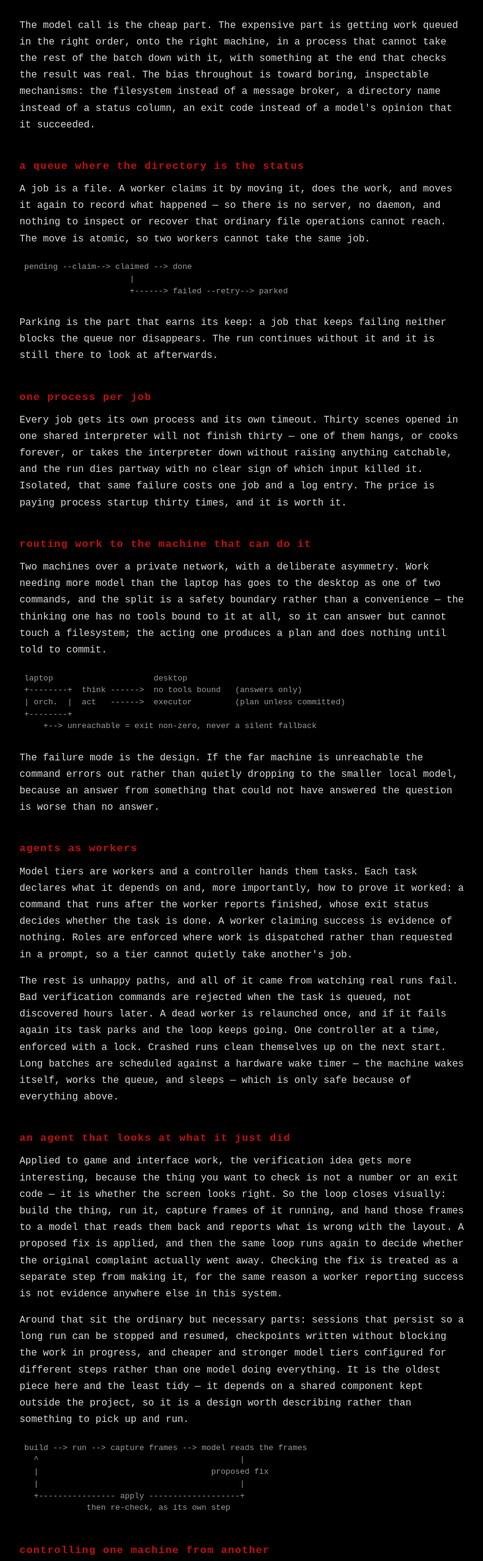
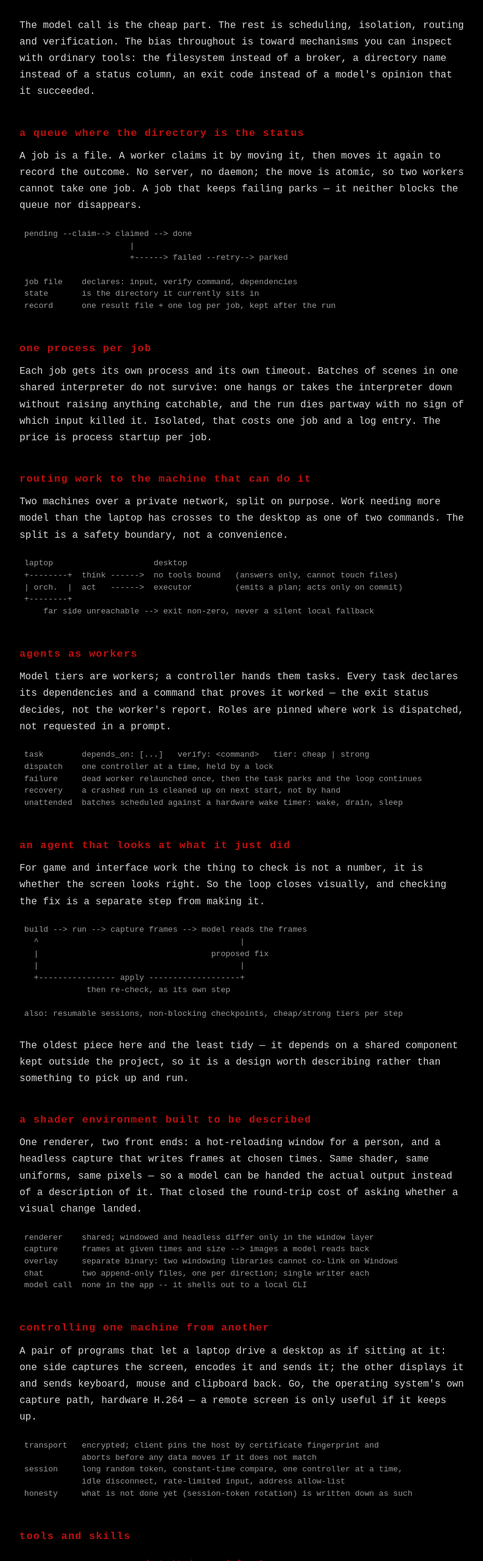
Before and after one commit to babymaya/mayananda.io, a plain HTML site: page ai.html in a window 1280 px wide. Shown: the part 240-2800 px from the top of the page at 61% size, without its empty margins (240-1033 px from the left). Drawn offline with Linux system fonts and the light colour scheme.

Commit message:
deploy: 7ac5116eadb23c6f0bdea7ca48fdfb7555b3d616

```diff
--- a/ai.html
+++ b/ai.html
@@ -32,90 +32,59 @@
         <p class="lede">Backend structure for work that runs unattended — queues, workers, and
         machines that hand jobs to each other.</p>
 
-        <p>The model call is the cheap part. The expensive part is getting work queued in the
-        right order, onto the right machine, in a process that cannot take the rest of the batch
-        down with it, with something at the end that checks the result was real. The bias
-        throughout is toward boring, inspectable mechanisms: the filesystem instead of a message
-        broker, a directory name instead of a status column, an exit code instead of a model's
-        opinion that it succeeded.</p>
+        <p>The model call is the cheap part. The rest is scheduling, isolation, routing and
+        verification. The bias throughout is toward mechanisms you can inspect with ordinary
+        tools: the filesystem instead of a broker, a directory name instead of a status column,
+        an exit code instead of a model's opinion that it succeeded.</p>
 
         <h2>a queue where the directory is the status</h2>
-        <div class="shots" data-set="ai/queue" aria-label="Images"></div>
-        <p class="shots-hint">Queue diagrams and run logs, once uploaded.</p>
-        <p>A job is a file. A worker claims it by moving it, does the work, and moves it again to
-        record what happened — so there is no server, no daemon, and nothing to inspect or recover
-        that ordinary file operations cannot reach. The move is atomic, so two workers cannot take
-        the same job.</p>
+        <p>A job is a file. A worker claims it by moving it, then moves it again to record the
+        outcome. No server, no daemon; the move is atomic, so two workers cannot take one job.
+        A job that keeps failing parks — it neither blocks the queue nor disappears.</p>
 <pre>
  pending --claim--> claimed --> done
                        |
                        +------> failed --retry--> parked
+
+ job file    declares: input, verify command, dependencies
+ state       is the directory it currently sits in
+ record      one result file + one log per job, kept after the run
 </pre>
-        <p>Parking is the part that earns its keep: a job that keeps failing neither blocks the
-        queue nor disappears. The run continues without it and it is still there to look at
-        afterwards.</p>
 
         <h2>one process per job</h2>
-        <div class="shots" data-set="ai/isolation" aria-label="Images"></div>
-        <p class="shots-hint">Batch output to come.</p>
-        <p>Every job gets its own process and its own timeout. Thirty scenes opened in one shared
-        interpreter will not finish thirty — one of them hangs, or cooks forever, or takes the
-        interpreter down without raising anything catchable, and the run dies partway with no
-        clear sign of which input killed it. Isolated, that same failure costs one job and a log
-        entry. The price is paying process startup thirty times, and it is worth it.</p>
+        <p>Each job gets its own process and its own timeout. Batches of scenes in one shared
+        interpreter do not survive: one hangs or takes the interpreter down without raising
+        anything catchable, and the run dies partway with no sign of which input killed it.
+        Isolated, that costs one job and a log entry. The price is process startup per job.</p>
 
         <h2>routing work to the machine that can do it</h2>
-        <div class="shots" data-set="ai/brain" aria-label="Images"></div>
-        <p class="shots-hint">Topology diagram to come.</p>
-        <p>Two machines over a private network, with a deliberate asymmetry. Work needing more
-        model than the laptop has goes to the desktop as one of two commands, and the split is a
-        safety boundary rather than a convenience — the thinking one has no tools bound to it at
-        all, so it can answer but cannot touch a filesystem; the acting one produces a plan and
-        does nothing until told to commit.</p>
+        <p>Two machines over a private network, split on purpose. Work needing more model than
+        the laptop has crosses to the desktop as one of two commands. The split is a safety
+        boundary, not a convenience.</p>
 <pre>
  laptop                     desktop
- +--------+  think ------>  no tools bound   (answers only)
- | orch.  |  act   ------>  executor         (plan unless committed)
+ +--------+  think ------>  no tools bound   (answers only, cannot touch files)
+ | orch.  |  act   ------>  executor         (emits a plan; acts only on commit)
  +--------+
-     +--> unreachable = exit non-zero, never a silent fallback
+     far side unreachable --> exit non-zero, never a silent local fallback
 </pre>
-        <p>The failure mode is the design. If the far machine is unreachable the command errors
-        out rather than quietly dropping to the smaller local model, because an answer from
-        something that could not have answered the question is worse than no answer.</p>
 
         <h2>agents as workers</h2>
-        <div class="shots" data-set="ai/workers" aria-label="Images"></div>
-        <p class="shots-hint">Controller output to come.</p>
-        <p>Model tiers are workers and a controller hands them tasks. Each task declares what it
-        depends on and, more importantly, how to prove it worked: a command that runs after the
-        worker reports finished, whose exit status decides whether the task is done. A worker
-        claiming success is evidence of nothing. Roles are enforced where work is dispatched
-        rather than requested in a prompt, so a tier cannot quietly take another's job.</p>
-        <p>The rest is unhappy paths, and all of it came from watching real runs fail. Bad
-        verification commands are rejected when the task is queued, not discovered hours later.
-        A dead worker is relaunched once, and if it fails again its task parks and the loop keeps
-        going. One controller at a time, enforced with a lock. Crashed runs clean themselves up
-        on the next start. Long batches are scheduled against a hardware wake timer — the machine
-        wakes itself, works the queue, and sleeps — which is only safe because of everything
-        above.</p>
+        <p>Model tiers are workers; a controller hands them tasks. Every task declares its
+        dependencies and a command that proves it worked — the exit status decides, not the
+        worker's report. Roles are pinned where work is dispatched, not requested in a prompt.</p>
+<pre>
+ task        depends_on: [...]   verify: &lt;command&gt;   tier: cheap | strong
+ dispatch    one controller at a time, held by a lock
+ failure     dead worker relaunched once, then the task parks and the loop continues
+ recovery    a crashed run is cleaned up on next start, not by hand
+ unattended  batches scheduled against a hardware wake timer: wake, drain, sleep
+</pre>
 
         <h2>an agent that looks at what it just did</h2>
-        <div class="shots" data-set="ai/loop" aria-label="Images"></div>
-        <p class="shots-hint">Session frames to come.</p>
-        <p>Applied to game and interface work, the verification idea gets more interesting,
-        because the thing you want to check is not a number or an exit code &mdash; it is whether
-        the screen looks right. So the loop closes visually: build the thing, run it, capture
-        frames of it running, and hand those frames to a model that reads them back and reports
-        what is wrong with the layout. A proposed fix is applied, and then the same loop runs
-        again to decide whether the original complaint actually went away. Checking the fix is
-        treated as a separate step from making it, for the same reason a worker reporting success
-        is not evidence anywhere else in this system.</p>
-        <p>Around that sit the ordinary but necessary parts: sessions that persist so a long run
-        can be stopped and resumed, checkpoints written without blocking the work in progress, and
-        cheaper and stronger model tiers configured for different steps rather than one model
-        doing everything. It is the oldest piece here and the least tidy &mdash; it depends on a
-        shared component kept outside the project, so it is a design worth describing rather than
-        something to pick up and run.</p>
+        <p>For game and interface work the thing to check is not a number, it is whether the
+        screen looks right. So the loop closes visually, and checking the fix is a separate step
+        from making it.</p>
 <pre>
  build --> run --> capture frames --> model reads the frames
    ^                                          |
@@ -123,26 +92,38 @@
    |                                          |
    +---------------- apply -------------------+
               then re-check, as its own step
+
+ also: resumable sessions, non-blocking checkpoints, cheap/strong tiers per step
+</pre>
+        <p>The oldest piece here and the least tidy — it depends on a shared component kept
+        outside the project, so it is a design worth describing rather than something to pick
+        up and run.</p>
+
+        <h2>a shader environment built to be described</h2>
+        <p>One renderer, two front ends: a hot-reloading window for a person, and a headless
+        capture that writes frames at chosen times. Same shader, same uniforms, same pixels — so
+        a model can be handed the actual output instead of a description of it. That closed the
+        round-trip cost of asking whether a visual change landed.</p>
+<pre>
+ renderer    shared; windowed and headless differ only in the window layer
+ capture     frames at given times and size --> images a model reads back
+ overlay     separate binary: two windowing libraries cannot co-link on Windows
+ chat        two append-only files, one per direction; single writer each
+ model call  none in the app -- it shells out to a local CLI
 </pre>
 
         <h2>controlling one machine from another</h2>
-        <div class="shots" data-set="ai/remote" aria-label="Images"></div>
-        <p class="shots-hint">Session capture to come.</p>
-        <p>The most complete version of the two-machine idea is a pair of programs that let a
-        laptop drive a desktop as if sitting at it. One side captures the screen, compresses it
-        to video, and sends it; the other shows it in a window and sends keyboard, mouse and
-        clipboard back over the same connection. Written in Go, using the operating system's own
-        capture path and a hardware video encoder, because a remote screen is only useful if it
-        keeps up.</p>
-        <p>Security is built in rather than added later, on the reasoning that this is a program
-        whose entire purpose is letting one computer type into another. The connection is
-        encrypted and the client checks it is talking to the machine it expects by fingerprint,
-        aborting before any data moves if that does not match. Sessions are authenticated with a
-        long random token compared in constant time, only one client may hold control at a time,
-        an idle connection is dropped, and incoming input is rate-limited so a flood cannot be
-        used to hammer the far machine. Where something is deliberately not done yet — rotating
-        the session token, for one — it is written down as such rather than implied to be
-        finished.</p>
+        <p>A pair of programs that let a laptop drive a desktop as if sitting at it: one side
+        captures the screen, encodes it and sends it; the other displays it and sends keyboard,
+        mouse and clipboard back. Go, the operating system's own capture path, hardware H.264 —
+        a remote screen is only useful if it keeps up.</p>
+<pre>
+ transport   encrypted; client pins the host by certificate fingerprint and
+             aborts before any data moves if it does not match
+ session     long random token, constant-time compare, one controller at a time,
+             idle disconnect, rate-limited input, address allow-list
+ honesty     what is not done yet (session-token rotation) is written down as such
+</pre>
 
         <h2>tools and skills</h2>
         <table>
@@ -153,7 +134,8 @@
                 <tr><td>Go</td><td>The remote-control pair, the render farm's job handling, and the agent services. Chosen for single-binary deployment and for concurrency that is easy to reason about.</td></tr>
                 <tr><td>Python</td><td>Everything that runs inside the 3D application headlessly &mdash; rendering jobs, scene probing, thumbnail capture.</td></tr>
                 <tr><td>PowerShell</td><td>The orchestration layer: queue workers, job submission, status and recovery, scheduling.</td></tr>
-                <tr><td>C / cgo</td><td>Bridging Go to the platform capture and video-encoding libraries.</td></tr>
+                <tr><td>C / cgo</td><td>Bridging Go to the platform capture, video-encoding and OpenGL libraries.</td></tr>
+                <tr><td>GLSL / OpenGL</td><td>The shader environment: one renderer driving both a live window and headless frame capture.</td></tr>
                 <tr><td>Video encoding</td><td>Real-time H.264 compression of captured frames, plus measuring the codec path rather than assuming it.</td></tr>
                 <tr><td>Network security</td><td>Modern TLS, certificate pinning, constant-time token comparison, address allow-listing, rate limiting, single-session enforcement.</td></tr>
                 <tr><td>Local model runtimes</td><td>Running quantised models on consumer hardware and serving them behind one endpoint.</td></tr>
@@ -166,12 +148,11 @@
         </table>
 
         <h2>how this is put together</h2>
-        <p>Every stage has an observable state and an objective way to tell whether it worked.
-        Status is where a file lives, not a variable someone has to keep updated. Verification is
-        an exit code, not a claim. Failure is bounded to one job. Recovery happens on the next
-        start instead of requiring a person. None of it is specific to models — it is ordinary
-        batch-system design — but it is what makes a model something you can put in a pipeline
-        rather than something you sit and watch.</p>
+        <p>Four rules run through all of it. Status is where a file lives, not a variable someone
+        keeps updated. Verification is an exit code, not a claim. Failure is bounded to one job.
+        Recovery happens on the next start, not by hand. None of that is specific to models — it
+        is ordinary batch-system design — but it is what makes a model something you can put in a
+        pipeline rather than sit and watch.</p>
         <p>Scope, plainly: systems and orchestration around models — scheduling, routing,
         isolation, verification. Not model training, and no computer-vision work.</p>
 
```
